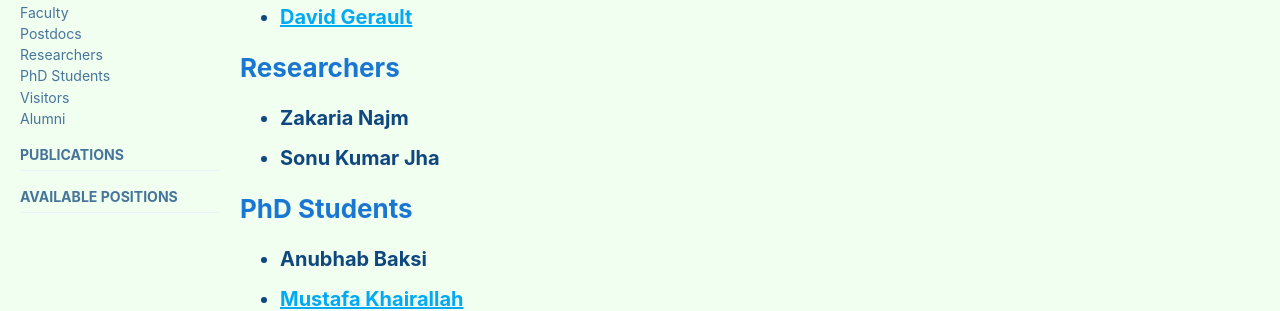
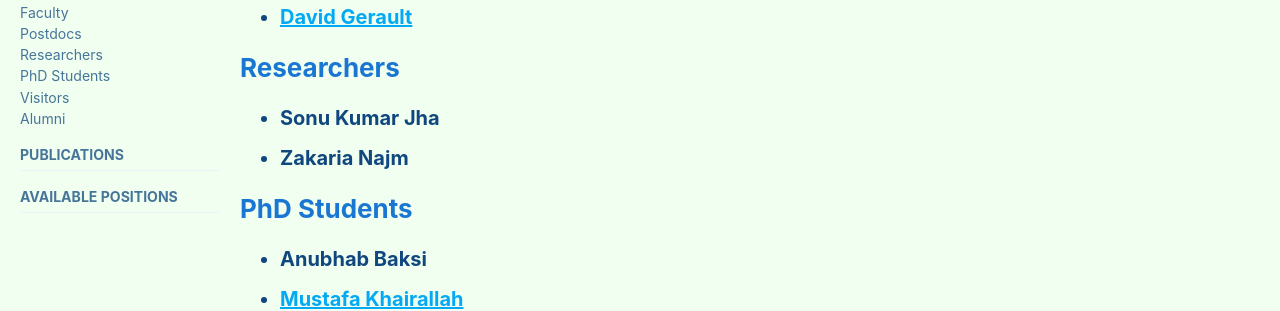
Before and after one commit to thomaspeyrin/web, a Jekyll site: the page built from members.md, in a window 1280 px wide and 900 px high. Shown: the part 267-578 px from the top of the window. Built offline with Jekyll 4.4.1, drawn with Linux system fonts in a browser that asks for light colours; cached includes are drawn as plain includes; nearby versions of some CDN libraries; our own code applies the rules of GitHub Pages for plain Markdown files.

```diff
--- a/members.md
+++ b/members.md
@@ -24,8 +24,8 @@ sidebar:
 # Researchers
 {: .myh1}
 
+- **Sonu Kumar Jha**
 - **Zakaria Najm**
-- **Sonu Kumar Jha**
 
 
 # PhD Students
```
